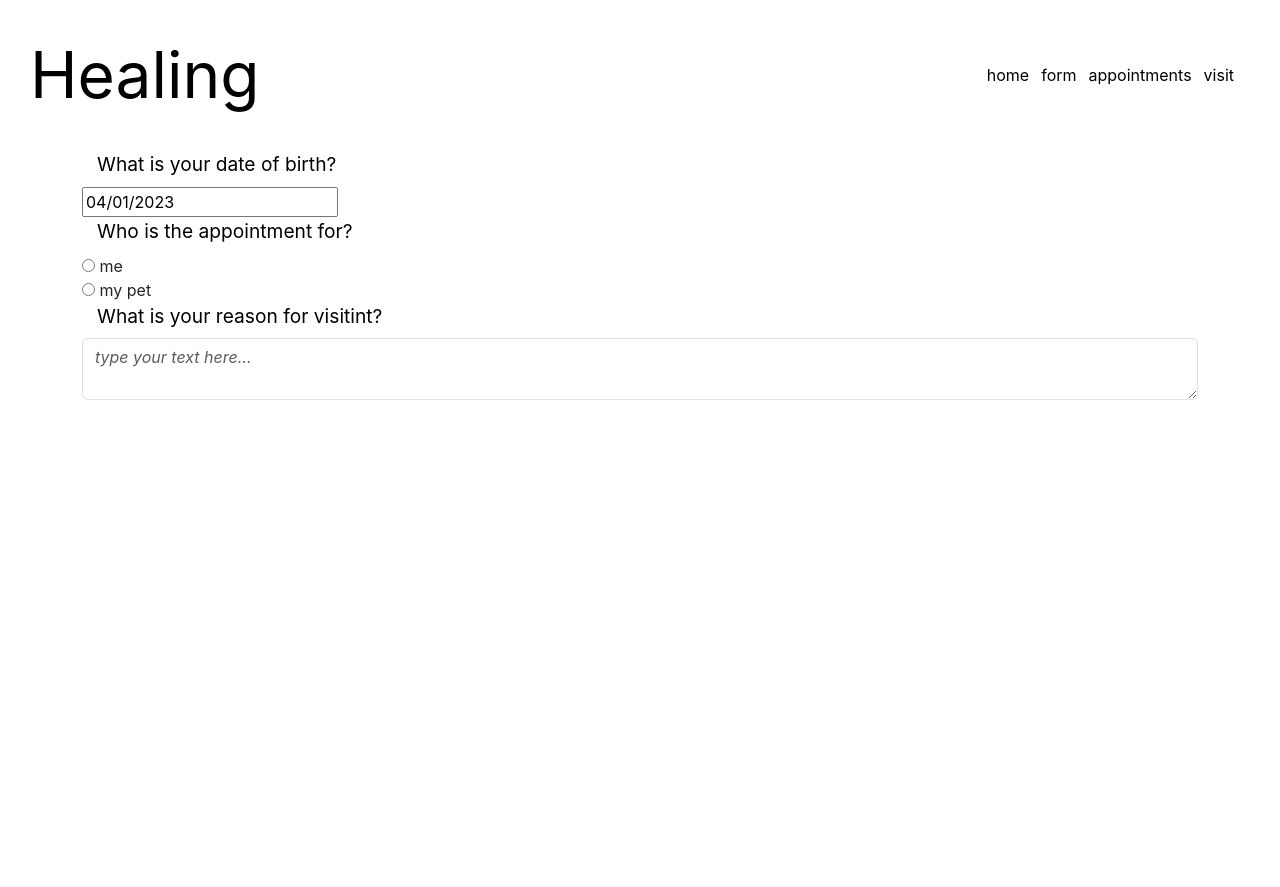
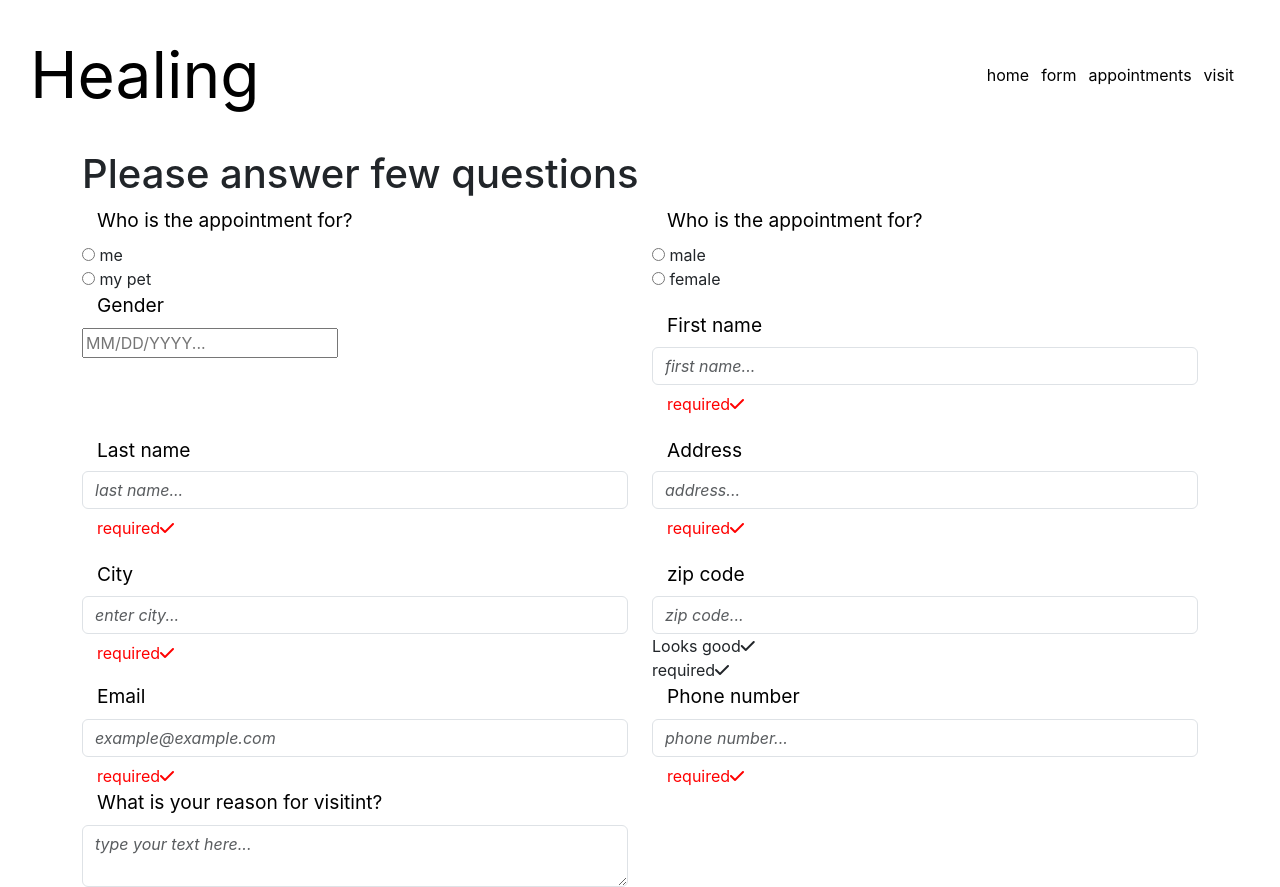
Before and after one commit to Saidou25/Healing, a React (Create React App) app in the folder client/: page /Visit in a window 1280 px wide. Before the commit the page ends 800 px from the top, so only its background shows below. Built offline with nearby package versions, Linux system fonts and the light colour scheme.

Commit message:
completed the appointment/visit form. Getting all inputs in console at the moment. Everything works fine.

```diff
--- a/client/src/components/BirthDate/index.jsx
+++ b/client/src/components/BirthDate/index.jsx
@@ -1,82 +1,82 @@
-import React, { useState } from 'react';
-import DatePicker from 'react-datepicker';
-import 'react-datepicker/dist/react-datepicker-cssmodules.css';
-import range from "lodash/range";
-import { getMonth, getYear } from 'date-fns';
+// import React, { useState } from 'react';
+// import DatePicker from 'react-datepicker';
+// import 'react-datepicker/dist/react-datepicker-cssmodules.css';
+// import range from "lodash/range";
+// import { getMonth, getYear } from 'date-fns';
 
-const BirthDate = () => {
+// const BirthDate = () => {
 
-    const [startDate, setStartDate] = useState(new Date());
-    const years = range(1930, getYear(new Date()) + 1, 1);
-    const months = [
-        "January",
-        "February",
-        "March",
-        "April",
-        "May",
-        "June",
-        "July",
-        "August",
-        "September",
-        "October",
-        "November",
-        "December",
-    ];
+//     const [startDate, setStartDate] = useState(new Date());
+//     const years = range(1930, getYear(new Date()) + 1, 1);
+//     const months = [
+//         "January",
+//         "February",
+//         "March",
+//         "April",
+//         "May",
+//         "June",
+//         "July",
+//         "August",
+//         "September",
+//         "October",
+//         "November",
+//         "December",
+//     ];
 
-    return (
-        <DatePicker
-            renderCustomHeader={({
-                date,
-                changeYear,
-                changeMonth,
-                decreaseMonth,
-                increaseMonth,
-                prevMonthButtonDisabled,
-                nextMonthButtonDisabled,
-            }) => (
-                <div
-                    style={{
-                        margin: 10,
-                        display: "flex",
-                        justifyContent: "center",
-                    }}
-                >
-                    <button onClick={decreaseMonth} disabled={prevMonthButtonDisabled}>
-                        {"<"}
-                    </button>
-                    <select
-                        value={getYear(date)}
-                        onChange={({ target: { value } }) => changeYear(value)}
-                    >
-                        {years.map((option) => (
-                            <option key={option} value={option}>
-                                {option}
-                            </option>
-                        ))}
-                    </select>
+//     return (
+//         <DatePicker
+//             renderCustomHeader={({
+//                 date,
+//                 changeYear,
+//                 changeMonth,
+//                 decreaseMonth,
+//                 increaseMonth,
+//                 prevMonthButtonDisabled,
+//                 nextMonthButtonDisabled,
+//             }) => (
+//                 <div
+//                     style={{
+//                         margin: 10,
+//                         display: "flex",
+//                         justifyContent: "center",
+//                     }}
+//                 >
+//                     <button onClick={decreaseMonth} disabled={prevMonthButtonDisabled}>
+//                         {"<"}
+//                     </button>
+//                     <select
+//                         value={getYear(date)}
+//                         onChange={({ target: { value } }) => changeYear(value)}
+//                     >
+//                         {years.map((option) => (
+//                             <option key={option} value={option}>
+//                                 {option}
+//                             </option>
+//                         ))}
+//                     </select>
 
-                    <select
-                        value={months[getMonth(date)]}
-                        onChange={({ target: { value } }) =>
-                            changeMonth(months.indexOf(value))
-                        }
-                    >
-                        {months.map((option) => (
-                            <option key={option} value={option}>
-                                {option}
-                            </option>
-                        ))}
-                    </select>
+//                     <select
+//                         value={months[getMonth(date)]}
+//                         onChange={({ target: { value } }) =>
+//                             changeMonth(months.indexOf(value))
+//                         }
+//                     >
+//                         {months.map((option) => (
+//                             <option key={option} value={option}>
+//                                 {option}
+//                             </option>
+//                         ))}
+//                     </select>
 
-                    <button onClick={increaseMonth} disabled={nextMonthButtonDisabled}>
-                        {">"}
-                    </button>
-                </div>
-            )}
-            selected={startDate}
-            onChange={(date) => setStartDate(date)}
-        />
-    );
-};
+//                     <button onClick={increaseMonth} disabled={nextMonthButtonDisabled}>
+//                         {">"}
+//                     </button>
+//                 </div>
+//             )}
+//             selected={startDate}
+//             onChange={(date) => setStartDate(date)}
+//         />
+//     );
+// };
 
-export default BirthDate;
+// export default BirthDate;
--- a/client/src/components/Visit/index.jsx
+++ b/client/src/components/Visit/index.jsx
@@ -1,37 +1,85 @@
 import React, { useState } from 'react';
-import BirthDate from '../BirthDate';
-
-
-
 
 const Visit = () => {
 
-
-    const [mepet, setMePet] = useState();
-    const [reason, setReason] = useState("");
-
-
+    const [mepet, setMePet] = useState('');
+    const [patientgender, setPatientGender] = useState('');
+    const [birthdate, setBirthDate] = useState('');
+    const [patientfirstname, setPatientFirstName] = useState('');
+    const [patientlastname, setPatientLastName] = useState('');
+    const [patientaddress, setPatientAddress] = useState('');
+    const [patientcity, setPatientCity] = useState('');
+    const [patientzip, setPatientZip] = useState('');
+    const [patientemail, setPatientEmail] = useState('');
+    const [patientnumber, setPatientNumber] = useState('');
+    const [patientreason, setPatientReason] = useState('');
 
     const handleChange = (e) => {
         // e.preventDefault();
         setMePet(e.target.value);
-        console.log(mepet);
+        console.log(e.target.value);
+        setPatientGender(e.target.value);
+        console.log(e.target.value);
+
+        const emailRegex = /^\S+@\S+\.\S+$/;
         const { name, value } = e.target;
 
-        if (name === 'reason') {
-            setReason(value);
-            console.log(reason);
+        if (name === 'birthdate') {
+            setBirthDate(value);
+            console.log(value);
         }
+        if (name === 'patientfirstname') {
+            setPatientFirstName(value);
+            console.log(value);
+        }
+        if (name === 'patientlastname') {
+            setPatientLastName(value);
+            console.log(value);
+        }
+        if (name === 'patientaddress') {
+            setPatientAddress(value);
+            console.log(value);
+        }
+        if (name === 'patientcity') {
+            setPatientCity(value);
+            console.log(value);
+        }
+        if (name === 'patientzip') {
+            setPatientZip(value);
+            console.log(value);
+            if (value.length === 5) {
+                console.log('great');
+            }
+        }
+        if (name === 'patientreason') {
+            setPatientReason(value);
+            console.log(value);
+        }
+        if (name === 'patientemail') {
 
+            setPatientEmail(value);
+            console.log(value);
+            if (value.length > 0 && emailRegex.test(value)) {
+                console.log('email ok');
+            }
+        }
+        if (name === 'patientnumber') {
+            setPatientNumber(value);
+            console.log(value);
+            if (value.length === 11) {
+                console.log('great');
+            }
+        }
     };
 
     return (
         <div className='container'>
-             <label for="exampleFormControlTextarea1" className="form-label">What is your date of birth?</label><br />
-            <BirthDate />
+            <h1>Please answer few questions</h1>
             <form>
+                <div className='row'>
+                    <div className='col-6'>
                         <div>
-                <label for="exampleFormControlTextarea1" className="form-label">Who is the appointment for?</label><br />
+                            <label className="form-label">Who is the appointment for?</label><br />
                             <input
                                 type="radio"
                                 name="mepet"
@@ -43,17 +91,187 @@ const Visit = () => {
                             <input
                                 type="radio"
                                 name="mepet"
-                        value="my pet"
-                        checked={mepet === 'my pet'}
+                                value="mypet"
+                                checked={mepet === 'mypet'}
                                 onChange={handleChange} /> my pet
                         </div>
+                    </div>
+
+                    <div className='col-6'>
                         <div>
-                    <label for="exampleFormControlTextarea1" className="form-label">What is your reason for visitint?</label>
+                            <label className="form-label">Who is the appointment for?</label><br />
+                            <input
+                                type="radio"
+                                name="patientgender"
+                                value="male"
+                                checked={patientgender === 'male'}
+                                onChange={handleChange} /> male
+                        </div>
+                        <div>
+                            <input
+                                type="radio"
+                                name="patientgender"
+                                value="female"
+                                checked={patientgender === 'female'}
+                                onChange={handleChange} /> female
+                        </div>
+                    </div>
+
+                    <div className='col-6'>
+                        <label className="form-label">Gender</label><br />
+                        <input
+                            type='text'
+                            name="birthdate"
+                            value={birthdate}
+                            onChange={handleChange}
+                            placeholder="MM/DD/YYYY..."
+                        />
+                    </div>
+
+                    <div className="col-6">
+                        <label className="form-label1"> First name</label>
+                        <input
+                            className="form-control"
+                            onChange={handleChange}
+                            type="text"
+                            value={patientfirstname}
+                            name="patientfirstname"
+                            placeholder="first name..." />
+                        <div className='validate'>
+                            Looks good
+                            <i className="fa-solid fa-check"></i>
+                        </div>
+                        <div className='invalidate'>
+                            required
+                            <i className="fa-solid fa-check"></i>
+                        </div>
+                    </div>
+
+                    <div className="col-6">
+                        <label className="form-label1"> Last name</label>
+                        <input
+                            className="form-control"
+                            onChange={handleChange}
+                            type="text"
+                            name="patientlastname"
+                            value={patientlastname}
+                            placeholder="last name..." />
+                        <div className='validate1'>
+                            Looks good
+                            <i className="fa-solid fa-check"></i>
+                        </div>
+                        <div className='invalidate1'>
+                            required
+                            <i className="fa-solid fa-check"></i>
+                        </div>
+                    </div>
+
+                    <div className="col-6">
+                        <label className="form-label1">Address</label>
+                        <input
+                            className="form-control"
+                            value={patientaddress}
+                            onChange={handleChange}
+                            type="text"
+                            name="patientaddress"
+                            placeholder="address..." />
+                        <div className='validate3'>
+                            Looks good
+                            <i className="fa-solid fa-check"></i>
+                        </div>
+                        <div className='invalidate3'>
+                            required
+                            <i className="fa-solid fa-check"></i>
+                        </div>
+                    </div>
+
+                    <div className="col-6">
+                        <label className="form-label1">City</label>
+                        <input
+                            className="form-control"
+                            value={patientcity}
+                            type="text"
+                            name="patientcity"
+                            onChange={handleChange}
+                            placeholder="enter city..." />
+                        <div className='validate4'>
+                            Looks good
+                            <i className="fa-solid fa-check"></i>
+                        </div>
+                        <div className='invalidate4'>
+                            required
+                            <i className="fa-solid fa-check"></i>
+                        </div>
+                    </div>
+
+                    <div className="col-6">
+                        <label className="form-label1">zip code</label>
+                        <input
+                            className="form-control"
+                            name="patientzip"
+                            value={patientzip}
+                            onChange={handleChange}
+                            type="Number"
+                            placeholder="zip code..." />
+                        <div className='validate5'>
+                            Looks good
+                            <i className="fa-solid fa-check"></i>
+                        </div>
+                        <div className='invalidate5'>
+                            required
+                            <i className="fa-solid fa-check"></i>
+                        </div>
+                    </div>
+
+                    <div className="col-6">
+                        <label className="form-label">Email</label>
+                        <input
+                            className="form-control"
+                            value={patientemail}
+                            onChange={handleChange}
+                            type="email"
+                            name="patientemail"
+                            placeholder="example@example.com" />
+                        <div className='validate2'>
+                            Looks good
+                            <i className="fa-solid fa-check"></i>
+                        </div>
+                        <div className='invalidate2'>
+                            required
+                            <i className="fa-solid fa-check"></i>
+                        </div>
+                    </div>
+
+                    <div className="col-6">
+                        <label className="form-label">Phone number</label>
+                        <input
+                            className="form-control"
+                            type="Number"
+                            value={patientnumber}
+                            onChange={handleChange}
+                            name="patientnumber"
+                            placeholder="phone number..." />
+                        <div className='validate3'>
+                            Looks good
+                            <i className="fa-solid fa-check"></i>
+                        </div>
+                        <div className='invalidate3'>
+                            required
+                            <i className="fa-solid fa-check"></i>
+                        </div>
+                    </div>
+
+                    <div className='col-6'>
+                        <div>
+                            <label className="form-label">What is your reason for visitint?</label>
                             <textarea className="form-control"
-                    name="reason"
+                                name="patientreason"
+                                value={patientreason}
                                 placeholder='type your text here...'
-                    onChange={handleChange}></textarea>
-
+                                onChange={handleChange}>
+                            </textarea>
+                        </div>
+                    </div>
                 </div>
             </form>
         </div>
```
Lines whose indentation alone changed are shown as unchanged.
